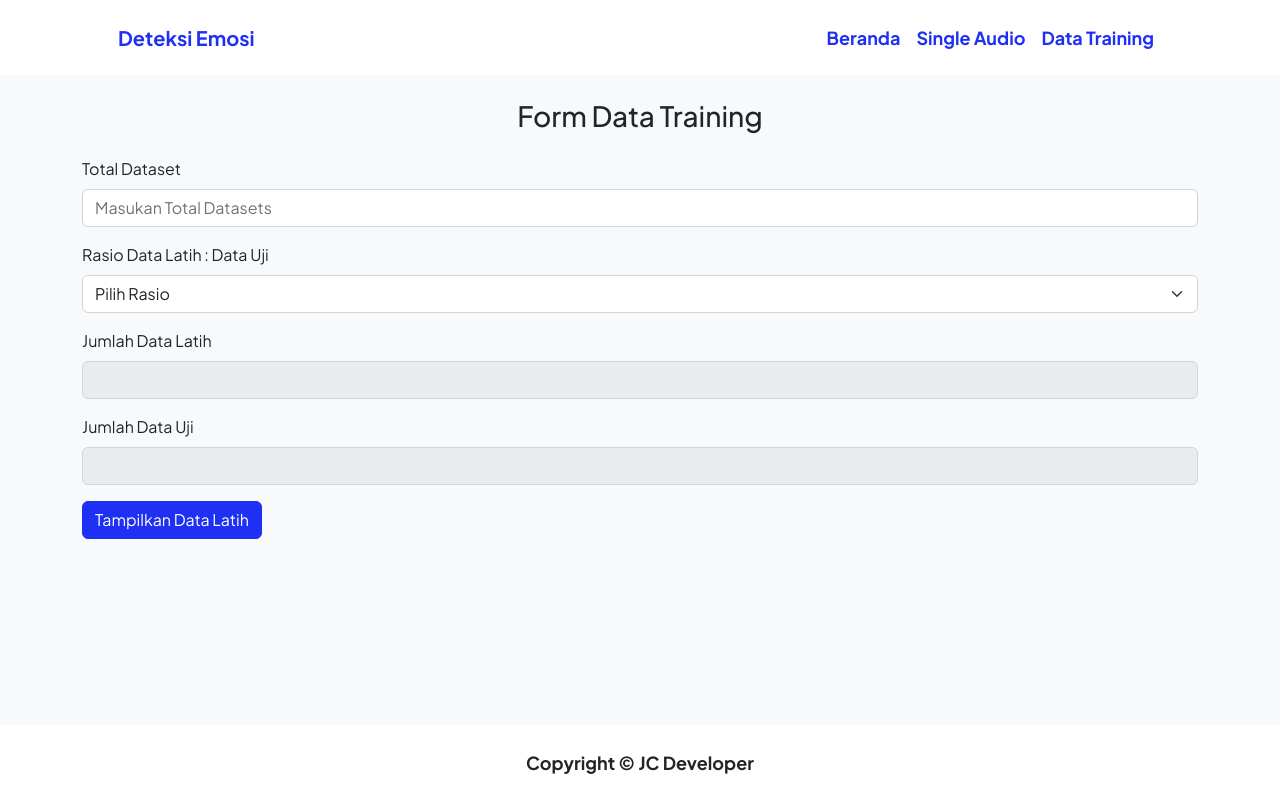
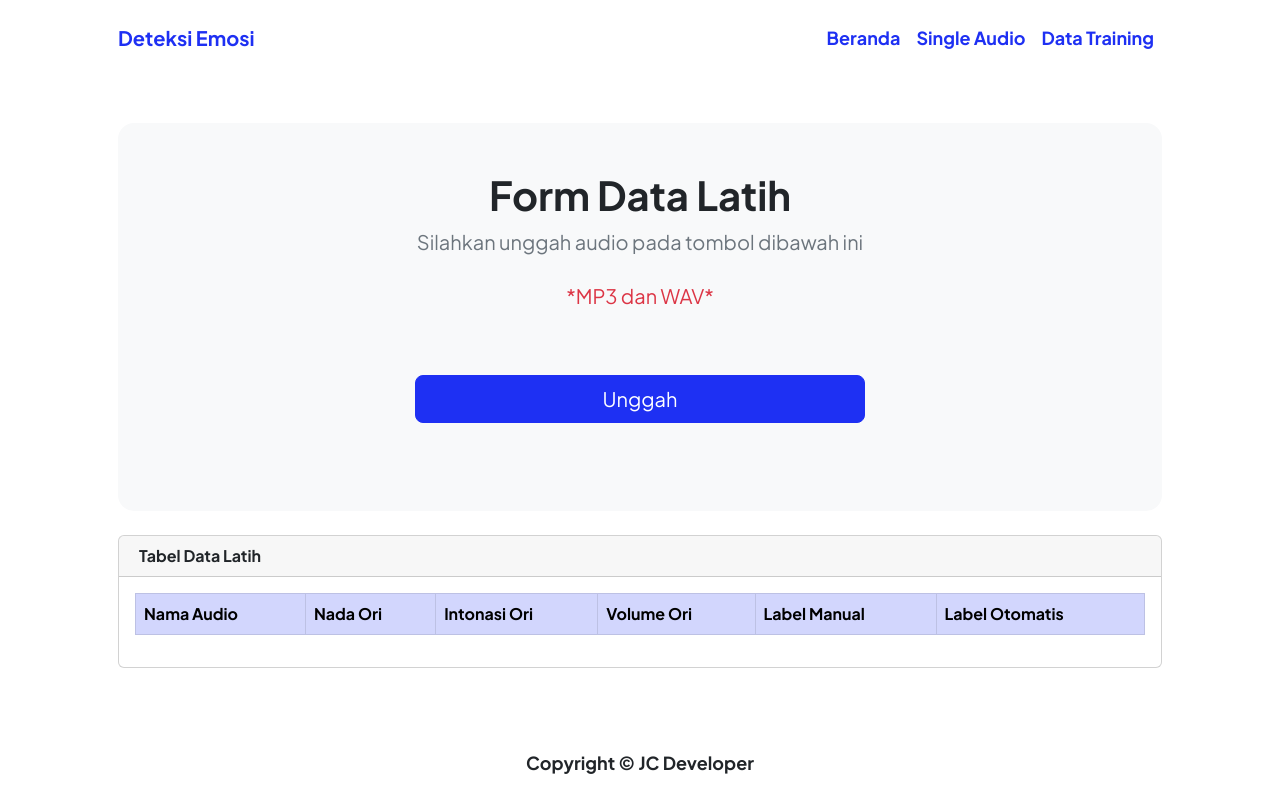
Before and after one commit to jasontjia/emodetect-svm, a Flask app: page /DataLatih in a window 1280 px wide. Run offline with Flask 3, Linux system fonts and the light colour scheme; lists and menus that the app fills with data are empty; some libraries are stand-ins or nearby versions.

Commit message:
commit single audio

```diff
--- a/aplikasi_deteksi/app.py
+++ b/aplikasi_deteksi/app.py
@@ -70,10 +70,23 @@ def extract_audio_features(audio_file):
         print("Error extracting audio features:", e)
         return None, None, None
 
+# Define the directory where audio files are stored
+AUDIO_ORI_UJI_FOLDER = 'data uji/audio_ori_uji'
+MARAH_UJI_FOLDER = 'data uji/marah_uji'
+TIDAKMARAH_UJI_FOLDER = 'data uji/tidakmarah_uji'
+
 # Route untuk mengirimkan file audio
-@app.route('/audio/<path:filename>')
-def download_file(filename):
-    return send_from_directory(AUDIO_FOLDER, filename)
+@app.route('/audio/<folder>/<path:filename>')
+def download_file(folder, filename):
+    if folder == 'audio_ori_uji':
+        directory = AUDIO_ORI_UJI_FOLDER
+    elif folder == 'marah_uji':
+        directory = MARAH_UJI_FOLDER
+    elif folder == 'tidakmarah_uji':
+        directory = TIDAKMARAH_UJI_FOLDER
+    else:
+        return "Invalid folder", 404
+    return send_from_directory(directory, filename)
 
 # Route untuk setiap halaman web
 @app.route('/')
@@ -96,12 +109,14 @@ def data_latih():
 def hasil_data_latih():
     return render_template('hasil_datalatih.html')
 
+## Hasil Single Audio
 @app.route('/HasilSingleAudio', methods=['POST'])
 def hasil_single_audio():
-    if 'file' not in request.files:
+    if 'file' not in request.files or 'label_manual' not in request.form:
         return redirect('/SingleAudio')
 
     audio_file = request.files['file']
+    label_manual = request.form['label_manual']
 
     if audio_file.filename == '':
         return redirect('/SingleAudio')
@@ -119,7 +134,7 @@ def hasil_single_audio():
     # Hapus file sementara
     os.remove(temp_file_path)
 
-    if nada is not None and intonasi is not None and volume is not None:
+    if nada is not None and intonasi is not None and volume is not None and label_manual:
         try:
             connection = mysql.connector.connect(
                 host=db_host,
@@ -131,7 +146,10 @@ def hasil_single_audio():
             cursor = connection.cursor()
 
             # Masukkan data ke database
-            cursor.execute("INSERT INTO audio_data (nama_audio, nada_ori, intonasi_ori, volume_ori) VALUES (%s, %s, %s, %s)", (file_name, nada, intonasi, volume))
+            cursor.execute(
+                "INSERT INTO audio_data (nama_audio, nada_ori, intonasi_ori, volume_ori, label_manual) VALUES (%s, %s, %s, %s, %s)",
+                (file_name, nada, intonasi, volume, label_manual)
+            )
             connection.commit()
 
             # Simpan nilai-nilai dalam session
@@ -139,6 +157,7 @@ def hasil_single_audio():
             session['intonasi'] = intonasi
             session['volume'] = volume
             session['file_name'] = file_name
+            session['label_manual'] = label_manual
 
             cursor.close()
             connection.close()
@@ -147,7 +166,6 @@ def hasil_single_audio():
 
         except Exception as e:
             print("Error inserting data into database:", e)
-            print("Type of feature values:", type(nada), type(intonasi), type(volume))
             return "Error occurred. Please try again later."
 
     else:
@@ -170,7 +188,7 @@ def predict_svm_rbf(X_train, y_train, X_test, gamma):
     # Looping untuk setiap sampel di data uji
     for i in range(n_test):
         prediction = 0
-        calculation_step = f"Perhitungan untuk data uji {i+1}:\n"
+        calculation_step = f"Perhitungan untuk data baru {i+1}:\n"
         # Hitung nilai prediksi untuk sampel uji saat ini
         for j in range(n_train):
             # Hitung nilai kernel antara sampel latih dan sampel uji
@@ -182,7 +200,7 @@ def predict_svm_rbf(X_train, y_train, X_test, gamma):
             if contrib == 0.0:
                 contrib = 0.0  # Pastikan nilai kontribusi adalah 0.0 dan tidak dianggap negatif
             prediction += contrib
-            calculation_step += f"  Kontribusi dari data latih {j+1}: y_train={y_train[j]}, kernel={kernel_value:.3f}, kontribusi={contrib:.3f}\n"
+            calculation_step += f"  Kontribusi dari data uji {j+1}: y_train={y_train[j]}, kernel={kernel_value:.3f}, kontribusi={contrib:.3f}\n"
         # Simpan nilai prediksi sebelum mengambil tanda
         prediction_values[i] = prediction
         # Simpan langkah perhitungan
@@ -193,6 +211,7 @@ def predict_svm_rbf(X_train, y_train, X_test, gamma):
 
     return predictions.astype(int), prediction_values, kernel_values, calculation_steps
 
+## Hasil Single Audio
 @app.route('/HasilSingleAudio')
 def hasil_single_audio_page():
     data = get_data_from_database()
@@ -203,6 +222,7 @@ def hasil_single_audio_page():
     intonasi = session.get('intonasi')
     volume = session.get('volume')
     file_name = session.get('file_name')
+    label_manual = session.get('label_manual')
 
     if nada is not None and intonasi is not None and volume is not None:
         # Konversi nilai menjadi float dan membulatkannya menjadi 3 angka di belakang koma
@@ -210,6 +230,7 @@ def hasil_single_audio_page():
         intonasi = round(float(intonasi), 3)
         volume = round(float(volume), 3)
 
+        # Pisahkan data dari database ke dalam angry_samples dan non_angry_samples
         angry_samples = np.array([
             [round(float(entry['nada_ori']), 3), round(float(entry['intonasi_ori']), 3), round(float(entry['volume_ori']), 3)]
             for entry in data if entry['label_manual'] == 'Marah'
@@ -220,19 +241,51 @@ def hasil_single_audio_page():
             for entry in data if entry['label_manual'] == 'Tidak Marah'
         ], dtype=float)
 
+        # Exclude the labeled sample from the training data if it exists
+        if label_manual == 'Marah':
+            angry_samples = angry_samples[:-1] if len(angry_samples) > 0 else angry_samples
+        elif label_manual == 'Tidak Marah':
+            non_angry_samples = non_angry_samples[:-1] if len(non_angry_samples) > 0 else non_angry_samples
+
+        # Gabungkan kedua set data untuk pelatihan
         X_train = np.vstack((angry_samples, non_angry_samples))
         y_train = np.array([-1] * len(angry_samples) + [1] * len(non_angry_samples))
 
-        new_sample = np.array([nada, intonasi, volume], dtype=float)
+        # Contoh baru (sampel baru)
+        new_sample = np.array([[nada, intonasi, volume]], dtype=float)
         gamma = 0.01
 
         # Lakukan prediksi menggunakan SVM dengan kernel RBF
-        predicted_class, prediction_value, kernel_values, calculation_steps = predict_svm_rbf(X_train, y_train, [new_sample], gamma)
+        predicted_class, prediction_value, kernel_values, calculation_steps = predict_svm_rbf(X_train, y_train, new_sample, gamma)
 
-        if predicted_class == -1:
+        if predicted_class[0] == -1:
             prediction_result = "Marah"
         else:
             prediction_result = "Tidak Marah"
+
+        # Simpan hasil prediksi ke database
+        try:
+            connection = mysql.connector.connect(
+                host=db_host,
+                user=db_user,
+                password=db_password,
+                database=db_database
+            )
+
+            cursor = connection.cursor()
+
+            cursor.execute(
+                "UPDATE audio_data SET label_otomatis=%s WHERE nama_audio=%s",
+                (prediction_result, file_name)
+            )
+            connection.commit()
+
+            cursor.close()
+            connection.close()
+
+        except Exception as e:
+            print("Error updating data in database:", e)
+            return "Error occurred while updating the database. Please try again later."
 
         kernel_values_display = []  # List untuk menyimpan nilai kernel RBF
 
@@ -249,17 +302,18 @@ def hasil_single_audio_page():
 
     return "Data tidak lengkap untuk melakukan prediksi."
 
+
 # Form Unggah
-@app.route('/FormUnggah', methods=['GET', 'POST'])
-def form_unggah():
+@app.route('/FormUnggahUji', methods=['GET', 'POST'])
+def form_unggah_uji():
     if request.method == 'POST':
         if 'file' not in request.files:
-            return redirect('/FormUnggah')
+            return redirect('/FormUnggahUji')
 
         audio_file = request.files['file']
 
         if audio_file.filename == '':
-            return redirect('/FormUnggah')
+            return redirect('/FormUnggahUji')
 
         # Dapatkan nama file audio
         file_name = audio_file.filename
@@ -301,7 +355,7 @@ def form_unggah():
                 cursor.close()
                 connection.close()
 
-                return render_template('form-unggah.html', nada=nada, intonasi=intonasi, volume=volume, file_name=file_name)
+                return render_template('form-unggah-uji.html', nada=nada, intonasi=intonasi, volume=volume, file_name=file_name)
 
             except Exception as e:
                 print("Error inserting data into database:", e)
@@ -316,7 +370,7 @@ def form_unggah():
         nada = None
         intonasi = None
         volume = None
-        return render_template('form-unggah.html')
+        return render_template('form-unggah-uji.html')
 
 if __name__ == '__main__':
     app.run(debug=True)
--- a/aplikasi_deteksi/templates/data_latih.html
+++ b/aplikasi_deteksi/templates/data_latih.html
@@ -1,96 +1,241 @@
 <!DOCTYPE html>
 <html lang="en">
   <head>
-    <meta charset="utf-8">
-    <meta name="viewport" content="width=device-width, initial-scale=1, shrink-to-fit=no">
-    <meta name="description" content="">
-    <meta name="author" content="">
-    <title>Data Latih</title>
+    <meta charset="utf-8" />
+    <meta
+      name="viewport"
+      content="width=device-width, initial-scale=1, shrink-to-fit=no"
+    />
+    <meta name="description" content />
+    <meta name="author" content />
+    <title>Form Data Latih</title>
     <!-- Custom Google font-->
-    <link rel="stylesheet" type="text/css" href="{{ url_for('static', filename='bootstrap.min.css') }}">
-    <link href="{{ url_for('static', filename='images/emotion.png') }}" rel='shortcut icon'>
-    <link rel="preconnect" href="https://fonts.googleapis.com">
-    <link rel="preconnect" href="https://fonts.gstatic.com" crossorigin>
-    <link href="https://fonts.googleapis.com/css2?family=Plus+Jakarta+Sans:wght@100;200;300;400;500;600;700;800;900&amp;display=swap" rel="stylesheet">
+    <link
+      rel="stylesheet"
+      type="text/css"
+      href="{{ url_for('static',filename='bootstrap.min.css') }}"
+    />
+    <link
+      href="{{ url_for('static', filename='images/emotion.png') }}"
+      rel="shortcut icon"
+    />
+    <link rel="preconnect" href="https://fonts.googleapis.com" />
+    <link rel="preconnect" href="https://fonts.gstatic.com" crossorigin />
+    <link
+      href="https://fonts.googleapis.com/css2?family=Plus+Jakarta+Sans:wght@100;200;300;400;500;600;700;800;900&amp;display=swap"
+      rel="stylesheet"
+    />
     <!-- Bootstrap icons-->
-    <link href="https://cdn.jsdelivr.net/npm/bootstrap-icons@1.8.1/font/bootstrap-icons.css" rel="stylesheet">
+    <link
+      href="https://cdn.jsdelivr.net/npm/bootstrap-icons@1.8.1/font/bootstrap-icons.css"
+      rel="stylesheet"
+    />
     <!-- Core theme CSS (includes Bootstrap)-->
-    <link href="css/styles.css" rel="stylesheet">
+    <link href="css/styles.css" rel="stylesheet" />
   </head>
-<body class="d-flex flex-column h-100 bg-light">
+  <body class="d-flex flex-column">
     <main class="flex-shrink-0">
-    <!-- Navigation-->
       <nav class="navbar navbar-expand-lg navbar-light bg-white py-3">
         <div class="container px-5">
-            <a class="navbar-brand" href="/Beranda"><span class="fw-bolder text-primary">Deteksi Emosi</span></a>
-            <button class="navbar-toggler" type="button" data-bs-toggle="collapse" data-bs-target="#navbarSupportedContent" aria-controls="navbarSupportedContent" aria-expanded="false" aria-label="Toggle navigation"><span class="navbar-toggler-icon"></span></button>
+          <a class="navbar-brand" href="/Beranda"
+            ><span class="fw-bolder text-primary">Deteksi Emosi</span></a
+          >
+          <button
+            class="navbar-toggler"
+            type="button"
+            data-bs-toggle="collapse"
+            data-bs-target="#navbarSupportedContent"
+            aria-controls="navbarSupportedContent"
+            aria-expanded="false"
+            aria-label="Toggle navigation"
+          >
+            <span class="navbar-toggler-icon"></span>
+          </button>
           <div class="collapse navbar-collapse" id="navbarSupportedContent">
             <ul class="navbar-nav ms-auto mb-2 mb-lg-0 small fw-bolder">
-                    <li class="nav-item"><a class="nav-link text-primary" style="font-size: 18px;" href="/Beranda">Beranda</a></li>
-                    <li class="nav-item"><a class="nav-link text-primary" style="font-size: 18px;" href="/SingleAudio">Single Audio</a></li>
-                    <li class="nav-item"><a class="nav-link text-primary" style="font-size: 18px;" href="/DataLatih">Data Training</a></li>
+              <li class="nav-item">
+                <a
+                  class="nav-link text-primary"
+                  style="font-size: 18px"
+                  href="/Beranda"
+                  >Beranda</a
+                >
+              </li>
+              <li class="nav-item">
+                <a
+                  class="nav-link text-primary"
+                  style="font-size: 18px"
+                  href="/SingleAudio"
+                  >Single Audio</a
+                >
+              </li>
+              <li class="nav-item">
+                <a class="nav-link text-primary" style="font-size: 18px;" href="/DataLatih">Data Training</a>
+              </li>
             </ul>
           </div>
         </div>
       </nav>
-    <br>
-    <h3 style="text-align: center;">Form Data Training</h3>
-
-    <!-- Form for data validation -->
-    <div class="container mt-4">
-        <form id="dataValidationForm" action="/DataLatih" method="post">
-            <div class="mb-3">
-                <label for="totalDataset" class="form-label">Total Dataset</label>
-                <input type="text" class="form-control" id="totalDataset" name="totalDataset" placeholder="Masukan Total Datasets" required>
+      <!-- Page content-->
+      <section class="py-5">
+        <div class="container px-5">
+          <div class="bg-light rounded-4 py-5 px-4 px-md-5">
+            <div class="text-center mb-5">
+              <h1 class="fw-bolder">Form Data Latih</h1>
+              <p class="lead fw-normal text-muted mb-0">
+                Silahkan unggah audio pada tombol dibawah ini
+              </p>
+              <br />
+              <p class="lead fw-normal text-danger mb-0">*MP3 dan WAV*</p>
             </div>
-            <div class="mb-3">
-                <label for="ratio" class="form-label">Rasio Data Latih : Data Uji</label>
-                <select class="form-select" id="ratio" name="ratio">
-                    <option selected disabled>Pilih Rasio</option>
-                    <option value="0.6">60% Latih - 40% Uji</option>
-                    <option value="0.7">70% Latih - 30% Uji</option>
-                    <option value="0.8">80% Latih - 20% Uji</option>
-                    <option value="0.9">90% Latih - 10% Uji</option>
-                </select>
+            <div class="row gx-5 justify-content-center">
+              <div class="col-lg-8 col-xl-6">
+                <form id="uploadForm" action="/" method="post" enctype="multipart/form-data">
+                  <!-- Field Nama File -->
+                  <div class="mb-3" id="fileNameField"></div>
+                  <!-- Submit Button-->
+                  <div class="d-grid">
+                    <label for="fileInput" class="btn btn-primary btn-lg">
+                      Unggah<input
+                        type="file"
+                        id="fileInput"
+                        name="file"
+                        accept=".mp3, .wav"
+                        class="form-control d-none"
+                        multiple
+                      />
+                    </label>
                   </div>
-            <div class="mb-3">
-                <label for="numTrainingData" class="form-label">Jumlah Data Latih</label>
-                <input type="text" class="form-control" id="numTrainingData" name="numTrainingData" disabled>
+                  <br />
+                  <!-- Informasi File -->
+                  <div id="fileInfo" class="mb-3"></div>
+                  <!-- Pesan Kesalahan -->
+                  <div class="text-danger" id="errorMessage"></div>
+                  <!-- Tombol Deteksi (awalnya disembunyikan) -->
+                  <div class="d-grid" id="detectButtonContainer">
+                    <button
+                      class="btn btn-danger btn-lg"
+                      id="detectButton"
+                      type="submit"
+                      style="display: none"
+                    >
+                      Deteksi
+                    </button>
                   </div>
-            <div class="mb-3">
-                <label for="numTestingData" class="form-label">Jumlah Data Uji</label>
-                <input type="text" class="form-control" id="numTestingData" name="numTestingData" disabled>
-            </div>
-            <button type="submit" class="btn btn-primary">Tampilkan Data Latih</button>
                 </form>
               </div>
+            </div>
+          </div>
+          <br>
+          <div class="card">
+            <div class="card-header">
+                <i class="fas fa-file me-1"></i>
+                <strong>Tabel Data Latih </strong>
+            </div>
+            <div class="card-body">
+                <div class="table-responsive">
+                    <table class="table table-bordered table-striped" id="audioTable">
+                        <thead class="table-primary">
+                            <tr>
+                                <th>Nama Audio</th>
+                                <th>Nada Ori</th>
+                                <th>Intonasi Ori</th>
+                                <th>Volume Ori</th>
+                                <th>Label Manual</th>
+                                <th>Label Otomatis</th>
+                            </tr>
+                        </thead>
+                        <tbody>
+                            {% for row in data %}
+                            <tr>
+                                <td>{{ row['nama_audio'] }}</td>
+                                <td>{{ row['nada_ori'] }}</td>
+                                <td>{{ row['intonasi_ori'] }}</td>
+                                <td>{{ row['volume_ori'] }}</td>
+                                <td>{{ row['label_manual'] }}</td>
+                                <td>{{ row['label_otomatis'] }}</td>
+                            </tr>
+                            {% endfor %}
+                        </tbody>
+                    </table>
+                </div>
+            </div>
+          </div>
+        </div>
+      </section>
     </main>
     <!-- Footer-->
     <footer
       class="bg-white py-4 mt-auto"
-  style="position: fixed; bottom: 0; width: 100%"
+      style=" bottom: 0; width: 100%"
     >
       <div class="container px-5">
         <div class="row align-items-center justify-content-center">
           <div class="col-auto">
-        <div class="small m-0 px-10" style="font-size: 18px;">
+            <div class="small m-0 px-10" style="font-size: 18px">
               <strong>Copyright &copy; JC Developer</strong>
             </div>
           </div>
         </div>
       </div>
+    </footer>
     <!-- Bootstrap core JS-->
     <script src="https://cdn.jsdelivr.net/npm/bootstrap@5.2.3/dist/js/bootstrap.bundle.min.js"></script>
     <!-- Core theme JS-->
     <script src="js/scripts.js"></script>
     <script>
-        document.getElementById('ratio').addEventListener('change', function() {
-            var totalDataset = parseInt(document.getElementById('totalDataset').value);
-            var ratio = parseFloat(this.value);
-            var numTrainingData = Math.ceil(totalDataset * ratio);
-            var numTestingData = totalDataset - numTrainingData;
-            document.getElementById('numTrainingData').value = numTrainingData;
-            document.getElementById('numTestingData').value = numTestingData;
+      // Ambil elemen yang diperlukan dari HTML
+      const fileInput = document.getElementById("fileInput");
+      const fileNameField = document.getElementById("fileNameField");
+      const detectButton = document.getElementById("detectButton");
+      const errorMessage = document.getElementById("errorMessage");
+
+      // Event listener untuk perubahan pada input file
+      fileInput.addEventListener("change", function () {
+        const files = this.files;
+        fileNameField.innerHTML = "";
+        errorMessage.textContent = "";
+        let validFilesCount = 0;
+
+        Array.from(files).forEach(file => {
+          const fileName = file.name;
+          const fileType = file.type;
+
+          // Validasi jenis file dan ukuran
+          const validTypes = ['audio/mpeg', 'audio/wav']; // MIME type untuk MP3 adalah 'audio/mpeg'
+          if (validTypes.includes(fileType) && file.size <= 3 * 1024 * 1024) {
+            validFilesCount++;
+            fileNameField.innerHTML += `<p>Nama File: ${fileName} <button type="button" class="btn-close" aria-label="Close" data-file-index="${validFilesCount}"></button></p>`;
+          } else {
+            errorMessage.textContent = "Beberapa file tidak valid (harus berformat MP3 atau WAV dan ukurannya tidak boleh melebihi 3 MB).";
+          }
+        });
+
+        if (validFilesCount > 0) {
+          detectButton.style.display = "block"; // Tampilkan tombol deteksi jika ada file yang valid
+        } else {
+          detectButton.style.display = "none"; // Sembunyikan tombol deteksi jika tidak ada file yang valid
+        }
+      });
+
+      // Event listener untuk tombol X (Batal)
+      fileNameField.addEventListener("click", function (event) {
+        if (event.target && event.target.classList.contains("btn-close")) {
+          const fileIndex = event.target.getAttribute("data-file-index");
+          const dt = new DataTransfer();
+          const { files } = fileInput;
+
+          Array.from(files).forEach((file, index) => {
+            if (index != fileIndex - 1) {
+              dt.items.add(file);
+            }
+          });
+
+          fileInput.files = dt.files;
+
+          const changeEvent = new Event("change");
+          fileInput.dispatchEvent(changeEvent);
+        }
       });
     </script>
   </body>
--- a/aplikasi_deteksi/templates/form-unggah.html
+++ b/aplikasi_deteksi/templates/form-unggah-latih.html
@@ -5,7 +5,7 @@
     <meta name="viewport" content="width=device-width, initial-scale=1, shrink-to-fit=no" />
     <meta name="description" content />
     <meta name="author" content />
-    <title>Form Unggah (admin)</title>
+    <title>Form Unggah Uji</title>
     <!-- Custom Google font-->
     <link rel="stylesheet" type="text/css" href="{{ url_for('static',filename='bootstrap.min.css') }}" />
     <link href="{{ url_for('static', filename='images/emotion.png') }}" rel="shortcut icon" />
@@ -34,14 +34,14 @@
         <div class="container px-5">
             <div class="bg-light rounded-4 py-5 px-4 px-md-5">
                 <div class="text-center mb-5">
-                    <h1 class="fw-bolder">Single Audio (admin)</h1>
+                    <h1 class="fw-bolder">Single Audio (Uji)</h1>
                     <p class="lead fw-normal text-muted mb-0">Silahkan unggah audio pada tombol di bawah ini</p>
                     <br />
                     <p class="lead fw-normal text-danger mb-0">*MP3 dan WAV*</p>
                 </div>
                 <div class="row gx-5 justify-content-center">
                     <div class="col-lg-8 col-xl-6">
-                        <form id="uploadForm" action="/FormUnggah" method="post" enctype="multipart/form-data">
+                        <form id="uploadForm" action="/FormUnggahUji" method="post" enctype="multipart/form-data">
                             <!-- Field Nama File -->
                             <div class="mb-3" id="fileNameField"></div>
                             <!-- Submit Button-->
```
Also changed, not shown: aplikasi_deteksi/svm-rbf.py (+14 -11 lines), aplikasi_deteksi/templates/form-unggah-uji.html (added, +156 -0 lines), aplikasi_deteksi/templates/hasil_singleaudio.html (+30 -23 lines), aplikasi_deteksi/templates/single_audio.html (+31 -79 lines), 15 other files. Lines whose indentation alone changed are shown as unchanged.
